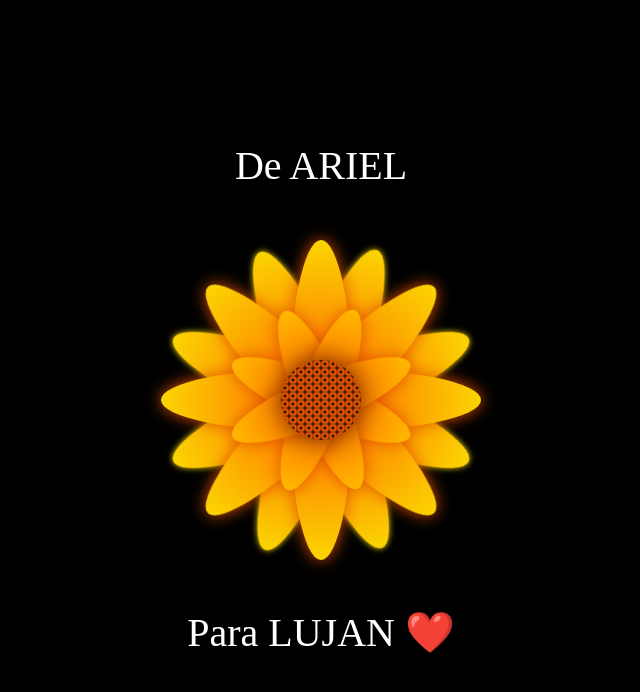
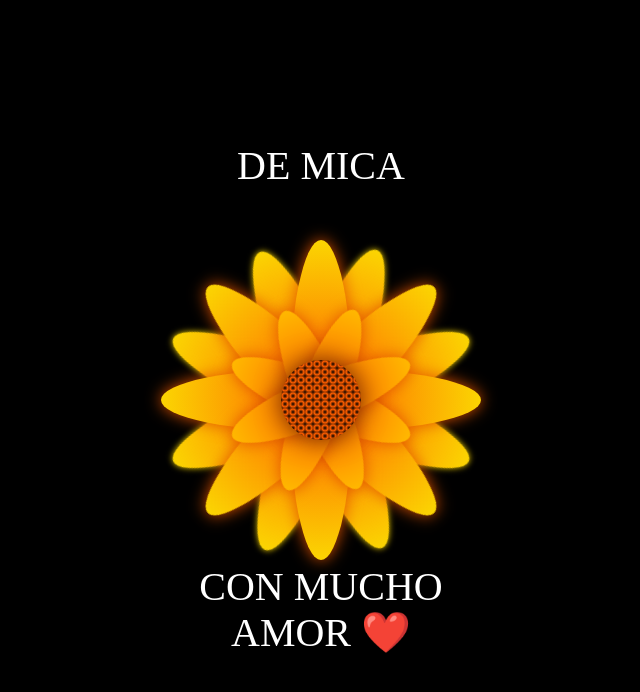
Before and after one commit to Acosta567/Amarillas, a plain HTML site: page docs/index.html in a window 1280 px wide. Shown: the whole page, without its empty margins (319-959 px from the left). Drawn offline with Linux system fonts and the light colour scheme.

Commit message:
Update index.html

```diff
--- a/docs/index.html
+++ b/docs/index.html
@@ -10,7 +10,7 @@
 <body>
 
 <div class="flower">
-    <div class="text-above">De ARIEL
+    <div class="text-above">DE MICA
     </div>
     <div class="mid">
     </div>
@@ -38,7 +38,7 @@
     </div>
     <div class="Petal3 p4">
     </div>
-    <div class="text-below">Para LUJAN ❤️</div>
+    <div class="text-below">CON MUCHO AMOR ❤️</div>
   </div>
 </body>
 </html>
```
